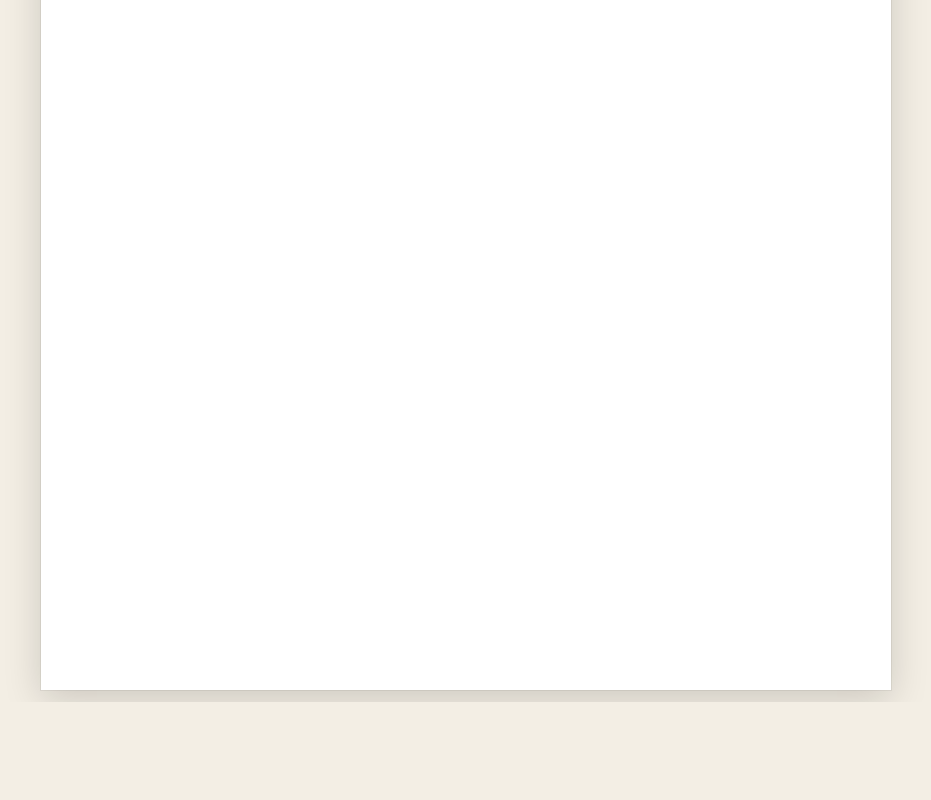
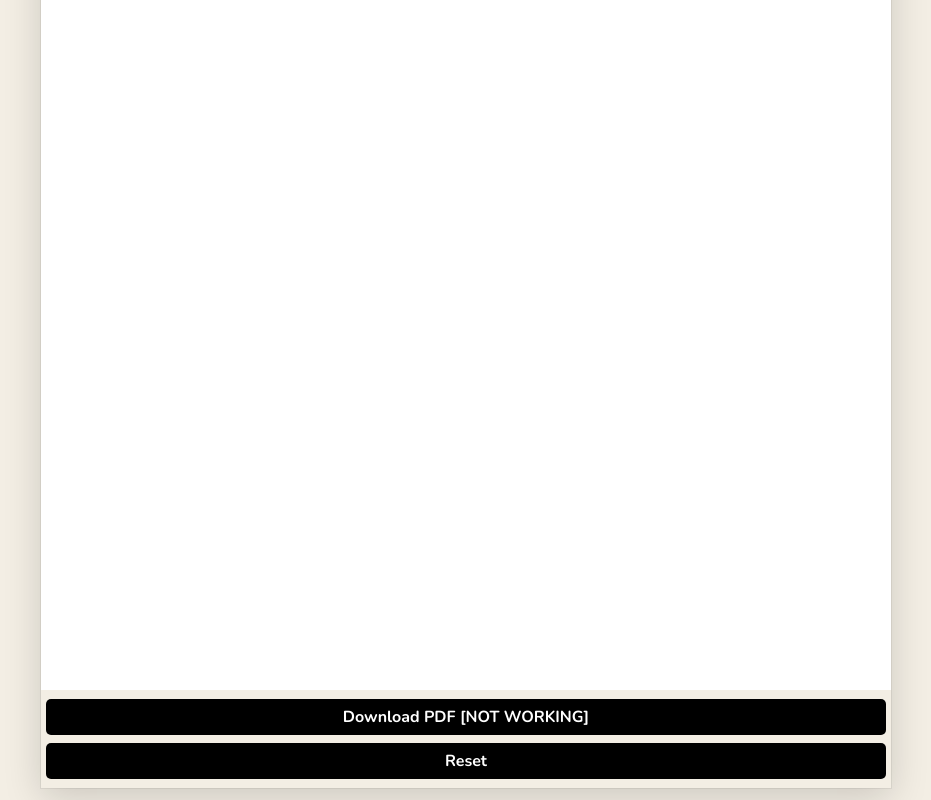
Before and after one commit to Parth099/CV-Application, a React (Create React App) app: page / in a window 1280 px wide. Shown: the part 2347-3147 px from the top of the page, without its empty margins (174-1105 px from the left). Before the commit the page ends 3049 px from the top, so only its background shows below. Built offline with nearby package versions, Linux system fonts and the light colour scheme.

Commit message:
added reset button

```diff
--- a/package.json
+++ b/package.json
@@ -7,6 +7,7 @@
         "@testing-library/jest-dom": "^5.16.1",
         "@testing-library/react": "^12.1.2",
         "@testing-library/user-event": "^13.5.0",
+        "file-saver": "^2.0.5",
         "gh-pages": "^3.2.3",
         "react": "^17.0.2",
         "react-dom": "^17.0.2",
--- a/src/components/App.css
+++ b/src/components/App.css
@@ -33,11 +33,12 @@
 }
 .add:hover {
     background-color: #28a745;
-    color: white;
 }
 .del:hover {
     background-color: #dd3b4a;
-    color: white;
+}
+.warn:hover {
+    background-color: #ffc107;
 }
 .flex-col-right {
     margin: 12px;
--- a/src/components/App.js
+++ b/src/components/App.js
@@ -85,7 +85,7 @@ export default class App extends Component {
                         <MultiField defaultValue={this.state.skills} setParentState={this.setParentStateSkills} subject="Skill" />
                     </div>
                     <div className="flex-col-right">
-                        <Resume info={this.state} />
+                        <Resume info={this.state} reset={this.LocalStorageClient.reset} download={() => {}} />
                     </div>
                 </div>
             </div>
--- a/src/components/resumeOUT/resume.css
+++ b/src/components/resumeOUT/resume.css
@@ -59,3 +59,6 @@
 .skills {
     margin-top: 1px;
 }
+.resume-footer{
+    padding: 5px;
+}
--- a/src/components/resumeOUT/resume.js
+++ b/src/components/resumeOUT/resume.js
@@ -8,6 +8,11 @@ import TechnicalSkills from "./resumeCompoments/techSkills";
 export default class Resume extends Component {
     constructor(props) {
         super(props);
+        this.reset = this._reset.bind(this);
+    }
+    _reset() {
+        this.props.reset();
+        window.location.reload();
     }
     render() {
         const { info } = this.props;
@@ -18,7 +23,7 @@ export default class Resume extends Component {
         const { project } = info;
         return (
             <div>
-                <div className="resume-container">
+                <div className="resume-container" id="resume">
                     <div className="resume-personal-data">
                         <div className="head">
                             {`${personalData["First Name"]} ${personalData["Last Name"]}`}
@@ -47,7 +52,14 @@ export default class Resume extends Component {
                         {project.length > 0 && [...project].map((projObj) => <ProjectInstance projData={projObj} key={projObj.uuid} />)}
                     </div>
                 </div>
-                <div className="resume-footer"></div>
+                <div className="resume-footer">
+                    <button className="btn warn resume-btn" onClick={this.props.download}>
+                        Download PDF [NOT WORKING]
+                    </button>
+                    <button className="btn del resume-btn" onClick={this.reset}>
+                        Reset
+                    </button>
+                </div>
             </div>
         );
     }
```
Also changed, not shown: 1 other file (tests, documents, lock files or other folders).
